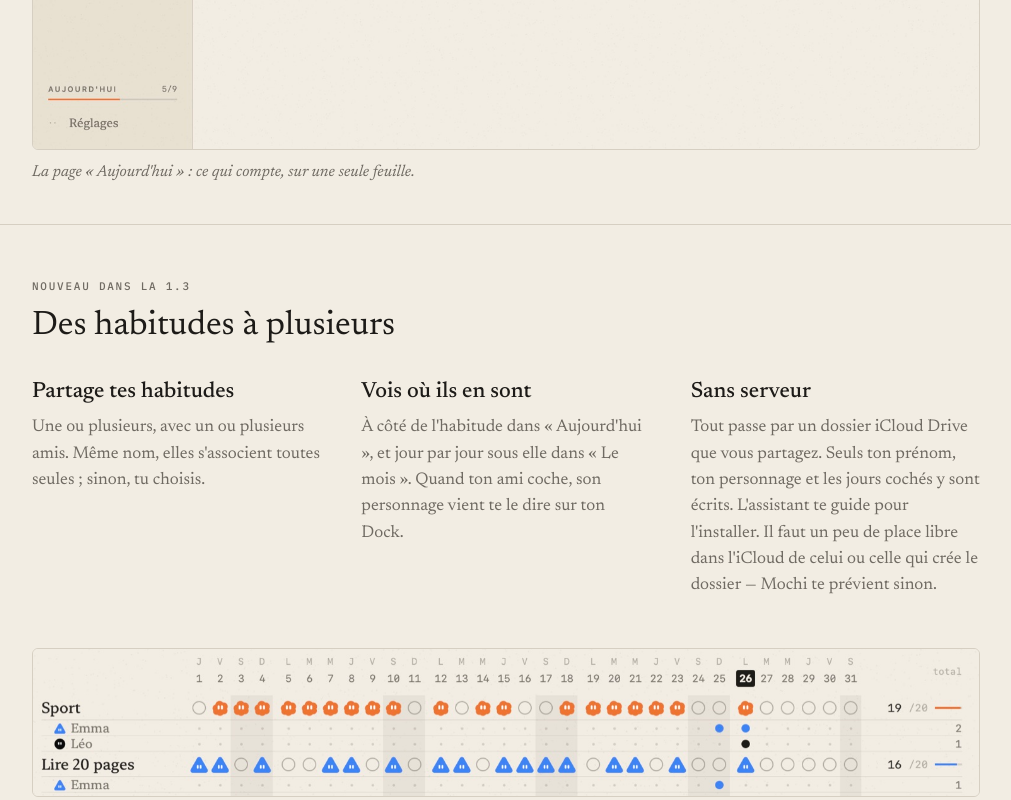
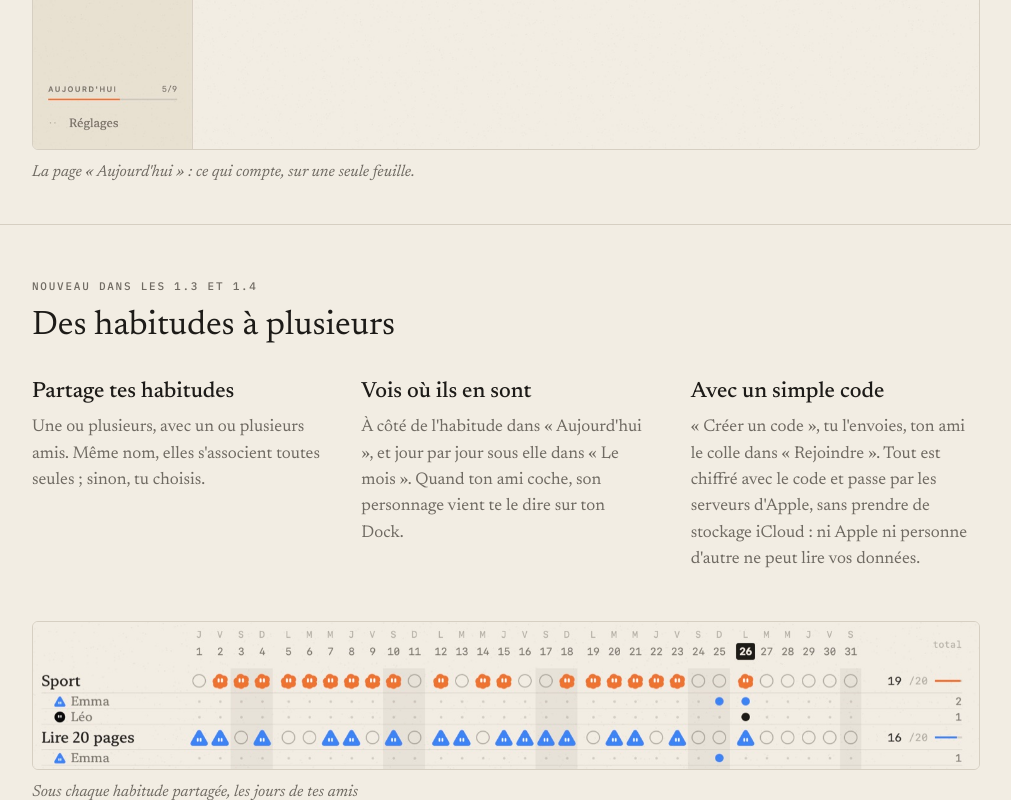
Before and after one commit to Tasswest/mochi, a plain HTML site: page index.html in a window 1280 px wide. Shown: the part 1221-2021 px from the top of the page, without its empty margins (134-1145 px from the left). Drawn offline with Linux system fonts and the light colour scheme.

Commit message:
Mochi 1.4 : habitudes partagées par code
Co-Authored-By: Claude Opus 5.5 <noreply@anthropic.com>

```diff
--- a/index.html
+++ b/index.html
@@ -80,7 +80,7 @@
     <h1>Mochi</h1>
     <p class="lede">Un petit compagnon qui vit sur ton Dock. Il tient tes habitudes, ton agenda, tes partiels et ton budget, et il change de mine selon ta semaine.</p>
     <a class="download" href="https://github.com/Tasswest/mochi/releases/latest/download/Mochi.dmg">↓ Télécharger Mochi</a>
-    <div class="meta">Version 1.3.1 · macOS 14 Sonoma ou plus récent · puce Apple ou Intel · signé et vérifié par Apple</div>
+    <div class="meta">Version 1.4 · macOS 14 Sonoma ou plus récent · puce Apple ou Intel · signé et vérifié par Apple</div>
     <figure>
       <img src="img/aujourdhui.jpg" alt="La page Aujourd'hui de Mochi : habitudes, tâches, échéances et emploi du temps" width="1600" height="1460">
       <figcaption>La page « Aujourd'hui » : ce qui compte, sur une seule feuille.</figcaption>
@@ -90,12 +90,12 @@
 
 <section>
   <div class="wrap">
-    <div class="caps">Nouveau dans la 1.3</div>
+    <div class="caps">Nouveau dans les 1.3 et 1.4</div>
     <h2>Des habitudes à plusieurs</h2>
     <div class="new">
       <div><h3>Partage tes habitudes</h3><p>Une ou plusieurs, avec un ou plusieurs amis. Même nom, elles s'associent toutes seules ; sinon, tu choisis.</p></div>
       <div><h3>Vois où ils en sont</h3><p>À côté de l'habitude dans « Aujourd'hui », et jour par jour sous elle dans « Le mois ». Quand ton ami coche, son personnage vient te le dire sur ton Dock.</p></div>
-      <div><h3>Sans serveur</h3><p>Tout passe par un dossier iCloud Drive que vous partagez. Seuls ton prénom, ton personnage et les jours cochés y sont écrits. L'assistant te guide pour l'installer. Il faut un peu de place libre dans l'iCloud de celui ou celle qui crée le dossier — Mochi te prévient sinon.</p></div>
+      <div><h3>Avec un simple code</h3><p>« Créer un code », tu l'envoies, ton ami le colle dans « Rejoindre ». Tout est chiffré avec le code et passe par les serveurs d'Apple, sans prendre de stockage iCloud : ni Apple ni personne d'autre ne peut lire vos données.</p></div>
     </div>
     <figure><img src="img/partage-mois.jpg" alt="Le suivi du mois avec la ligne de chaque ami sous l'habitude partagée" loading="lazy"><figcaption>Sous chaque habitude partagée, les jours de tes amis</figcaption></figure>
     <figure style="max-width:620px"><img src="img/partage-aujourdhui.jpg" alt="Les amis à côté des habitudes dans Aujourd'hui" loading="lazy"><figcaption>Dans « Aujourd'hui » : qui l'a déjà fait</figcaption></figure>
```
